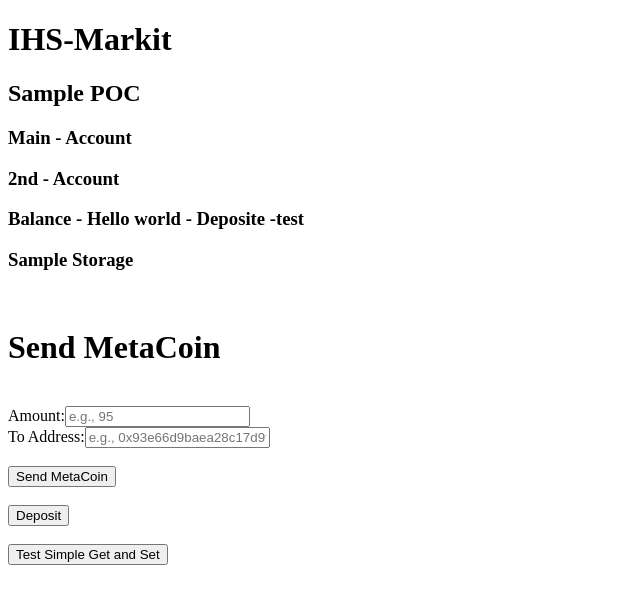
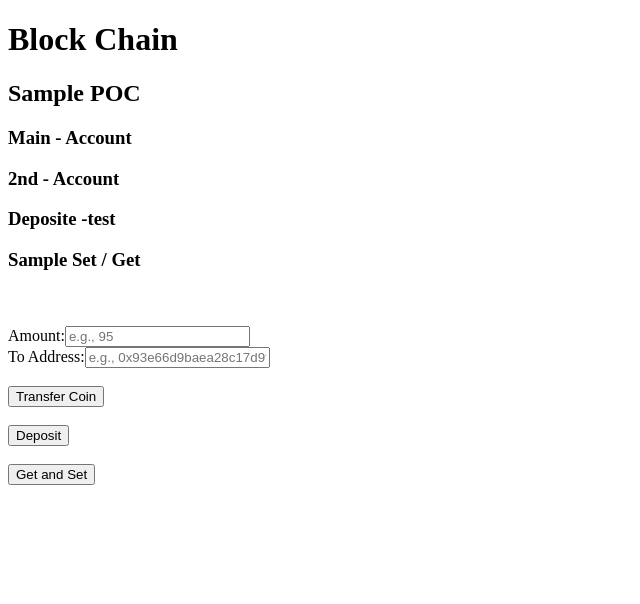
Before and after one commit to nurASingh/block_chain, a website: page app/index.html in a window 1280 px wide. Shown: the whole page, without its empty margins (0-640 px from the left). Drawn offline with Linux system fonts and the light colour scheme; files whose address does not match are found by name.

Commit message:
UI fixes

```diff
--- a/app/index.html
+++ b/app/index.html
@@ -6,19 +6,18 @@
   <script src="./app.js"></script>
 </head>
 <body>
-  <h1>IHS-Markit</h1>
+  <h1>Block Chain</h1>
   <h2>Sample POC</h2>
   <h3>Main - Account <span class="black"><span id="balance"></span> </span></h3>
 <h3>2nd - Account <span class="black"><span id="balance_2"></span> </span></h3>
-<h3>Balance - Hello world - Deposite -test <span class="black"><span id="deposite"></span> </span></h3>
-<h3>Sample Storage <span class="black"><span id="sample"></span> </span></h3>
+<h3>Deposite -test <span class="black"><span id="deposite"></span> </span></h3>
+<h3>Sample Set / Get <span class="black"><span id="sample"></span> </span></h3>
   <br>
-  <h1>Send MetaCoin</h1>
   <br><label for="amount">Amount:</label><input type="text" id="amount" placeholder="e.g., 95"></input>
   <br><label for="receiver">To Address:</label><input type="text" id="receiver" placeholder="e.g., 0x93e66d9baea28c17d9fc393b53e3fbdd76899dae"></input>
-  <br><br><button id="send" onclick="App.sendCoin()">Send MetaCoin</button>
+  <br><br><button id="send" onclick="App.sendCoin()">Transfer Coin</button>
   <br><br><button id="sendz" onclick="App.testHelloWorld()">Deposit</button>
-    <br><br><button id="sendz" onclick="App.sample()">Test Simple Get and Set</button>
+    <br><br><button id="sendz" onclick="App.sample()">Get and Set</button>
   <br><br>
   <span id="status"></span>
   <br>
--- a/app/javascripts/app.js
+++ b/app/javascripts/app.js
@@ -140,7 +140,7 @@
       meta = instance;
       return meta.deposit(1000, {from: account});
     }).then(function(val) {
-      console.log('Promise' + meta);
+      console.log('Promise' + val);
       self.refreshBalance();
     }).catch(function(e) {
       console.log(e);
@@ -154,7 +154,7 @@
       meta = instance;
       return meta.set(1000, {from: account});
     }).then(function(val) {
-      console.log('Promise' + meta);
+      console.log('Promise' + val);
       self.refreshBalance();
     }).catch(function(e) {
       console.log(e);
```
